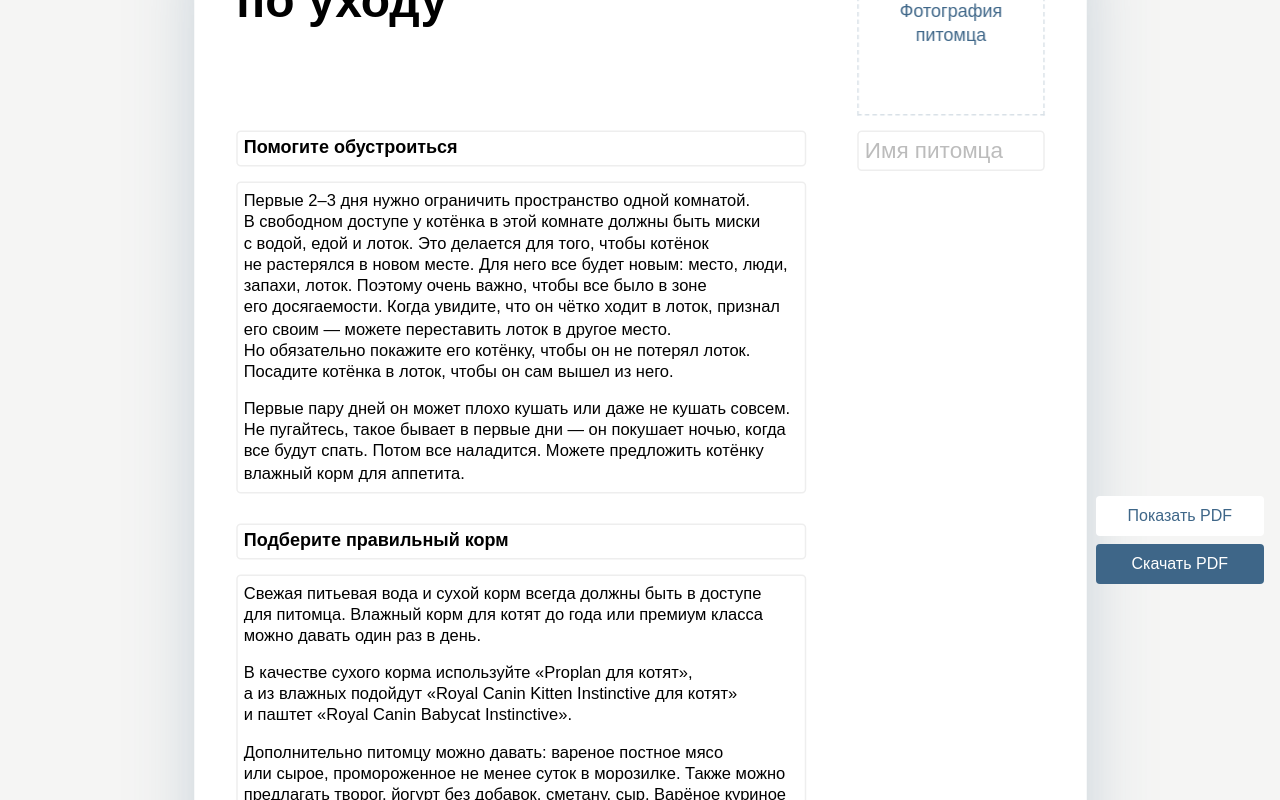
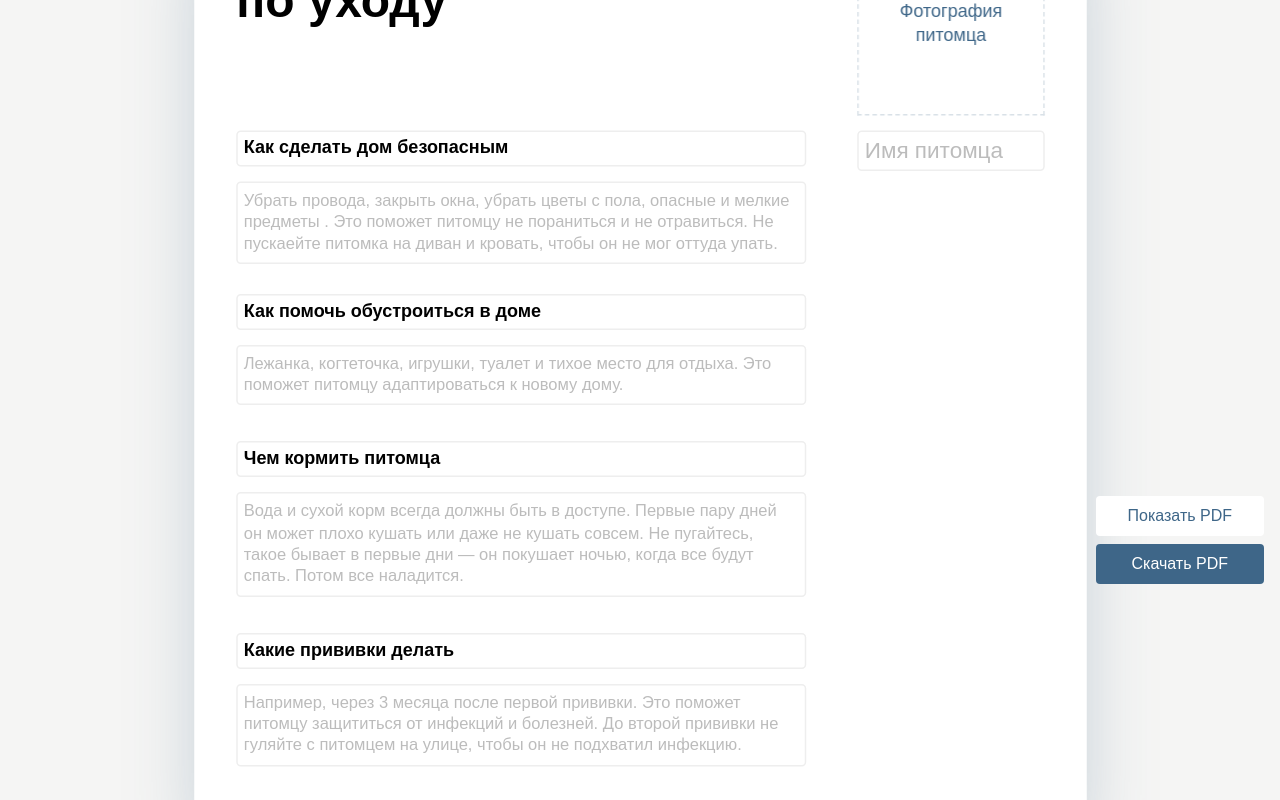
Before and after one commit to talyguryn/pamyatkin, a Next.js app: page / in a window 1280 px wide. Shown: the part 200-1000 px from the top of the page. Built offline with nearby package versions, Linux system fonts and the light colour scheme.

Commit message:
add placeholders for texts

```diff
--- a/src/app/page.tsx
+++ b/src/app/page.tsx
@@ -155,7 +155,7 @@ export default function Home() {
                 contentEditable
                 suppressContentEditableWarning
               >
-                Помогите обустроиться
+                Как сделать дом безопасным
               </div>
               <div
                 style={{
@@ -167,8 +167,9 @@ export default function Home() {
                 }}
                 contentEditable
                 suppressContentEditableWarning
+                data-placeholder="Убрать провода, закрыть окна, убрать цветы с пола, опасные и мелкие предметы . Это поможет питомцу не пораниться и не отравиться. Не пускаейте питомка на диван и кровать, чтобы он не мог оттуда упать."
               >
-                <div>
+                {/* <div>
                   Первые 2–3 дня нужно ограничить пространство одной комнатой.
                   В свободном доступе у котёнка в этой комнате должны быть миски
                   с водой, едой и лоток. Это делается для того, чтобы котёнок
@@ -185,7 +186,7 @@ export default function Home() {
                   совсем. Не пугайтесь, такое бывает в первые дни — он покушает
                   ночью, когда все будут спать. Потом все наладится. Можете
                   предложить котёнку влажный корм для аппетита.
-                </div>
+                </div> */}
               </div>
             </div>
             <div
@@ -204,7 +205,7 @@ export default function Home() {
                 contentEditable
                 suppressContentEditableWarning
               >
-                Подберите правильный корм
+                Как помочь обустроиться в доме
               </div>
               <div
                 style={{
@@ -217,8 +218,9 @@ export default function Home() {
                 }}
                 contentEditable
                 suppressContentEditableWarning
+                data-placeholder="Лежанка, когтеточка, игрушки, туалет и тихое место для отдыха. Это поможет питомцу адаптироваться к новому дому."
               >
-                <div>
+                {/* <div>
                   Свежая питьевая вода и сухой корм всегда должны быть в доступе
                   для питомца. Влажный корм для котят до года или премиум класса
                   можно давать один раз в день.
@@ -238,7 +240,7 @@ export default function Home() {
                 <div>
                   Котёнку нельзя давать сладкое, солёное, маринованное, копчёное
                   и острое.
-                </div>
+                </div> */}
               </div>
             </div>
 
@@ -258,7 +260,7 @@ export default function Home() {
                 contentEditable
                 suppressContentEditableWarning
               >
-                Оставляйте корм в свободном доступе
+                Чем кормить питомца
               </div>
               <div
                 style={{
@@ -271,8 +273,9 @@ export default function Home() {
                 }}
                 contentEditable
                 suppressContentEditableWarning
+                data-placeholder="Вода и сухой корм всегда должны быть в доступе. Первые пару дней он может плохо кушать или даже не кушать совсем. Не пугайтесь, такое бывает в первые дни — он покушает ночью, когда все будут спать. Потом все наладится."
               >
-                <div>
+                {/* <div>
                   Сухой корм у котят всегда должен быть в свободном доступе.
                   Это делается для того, чтобы котёнок не переедал.
                 </div>
@@ -287,7 +290,51 @@ export default function Home() {
                   Поэтому миску с кормом лучше держать в свободном доступе.
                   Так он научится есть столько, сколько ему нужно: будет много
                   раз за день подходить к миске и кушать по чуть-чуть.
+                </div> */}
+              </div>
+            </div>
+            <div
+              style={{
+                display: 'flex',
+                flexDirection: 'column',
+                gap: '10px',
+              }}
+            >
+              <div
+                style={{
+                  fontWeight: 'bold',
+                  fontSize: '12px',
+                  lineHeight: '1',
+                }}
+                contentEditable
+                suppressContentEditableWarning
+              >
+                Какие прививки делать
+              </div>
+              <div
+                style={{
+                  fontSize: '11px',
+                  lineHeight: '1.3',
+                  marginBottom: '4px',
+                  display: 'flex',
+                  flexDirection: 'column',
+                  gap: '10px',
+                }}
+                contentEditable
+                suppressContentEditableWarning
+                data-placeholder="Например, через 3 месяца после первой прививки. Это поможет питомцу защититься от инфекций и болезней. До второй прививки не гуляйте с питомцем на улице, чтобы он не подхватил инфекцию."
+              >
+                {/* <div>
+                  Сухой корм у котят всегда должен быть в свободном доступе.
+                  Это делается для того, чтобы котёнок не переедал.
                 </div>
+                <div>
+                  Если его кормить по часам, то он будет стараться съесть
+                  как можно больше, думая что в следующий раз не покормят.
+                  Если после этого котёнок попьёт водички, то съеденный
+                  в большом объёме корм разбухнет в желудке у котёнка,
+                  и он начнёт его срыгивать.
+                </div> */}
               </div>
             </div>
 
```
